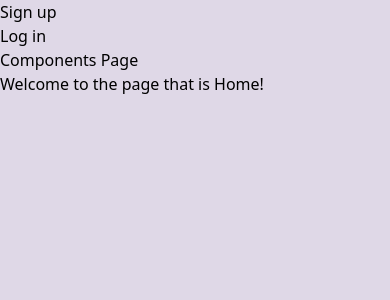
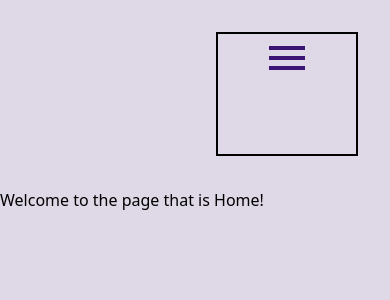
Before and after one commit to Phil-G-94/PricingPortal, a React (Vite) app in the folder client/: page / in a window 390 px wide. Shown: the top 300 px of the page. Built offline with nearby package versions, Linux system fonts and the light colour scheme; no server answers.

Commit message:
Style: update desktop and mobile nav

```diff
--- a/client/src/components/Navigation.jsx
+++ b/client/src/components/Navigation.jsx
@@ -1,10 +1,15 @@
+import { useState } from "react";
 import { NavLink } from "react-router-dom";
+import Icon from "@mdi/react";
+import { mdiAlphaXBox, mdiMenu } from "@mdi/js";
 
 function Navigation() {
+    const [isOpen, setIsOpen] = useState("");
+
     return (
-        <header>
-            <nav>
-                <ul>
+        <header className="flex justify-end-safe md:flex-row p-6">
+            <nav className="m-2 border-2">
+                <ul className="hidden list-none gap-6 md:flex md:flex-row">
                     <li>
                         <NavLink to="/signup"> Sign up </NavLink>
                     </li>
@@ -15,6 +20,46 @@ function Navigation() {
                         <NavLink to="/components">Components Page</NavLink>
                     </li>
                 </ul>
+
+                <span className="flex justify-center">
+                    <button className="md:hidden" onClick={() => setIsOpen(!isOpen)}>
+                        {isOpen ? (
+                            <Icon
+                                path={mdiAlphaXBox}
+                                size={2}
+                                className="text-inevi_dark_purple"
+                            />
+                        ) : (
+                            <Icon
+                                path={mdiMenu}
+                                size={2}
+                                className="text-inevi_dark_purple"
+                            />
+                        )}
+                    </button>
+                </span>
+
+                <ul
+                    className={`md:hidden relative transition-all ${
+                        isOpen ? "opacity-100 visible" : "opacity-0 invisible"
+                    }`}
+                >
+                    <li>
+                        <NavLink to="/signup" onClick={() => setIsOpen(false)}>
+                            Sign up
+                        </NavLink>
+                    </li>
+                    <li>
+                        <NavLink to="/login" onClick={() => setIsOpen(false)}>
+                            Log in
+                        </NavLink>
+                    </li>
+                    <li>
+                        <NavLink to="/components" onClick={() => setIsOpen(false)}>
+                            Components Page
+                        </NavLink>
+                    </li>
+                </ul>
             </nav>
         </header>
     );
```
